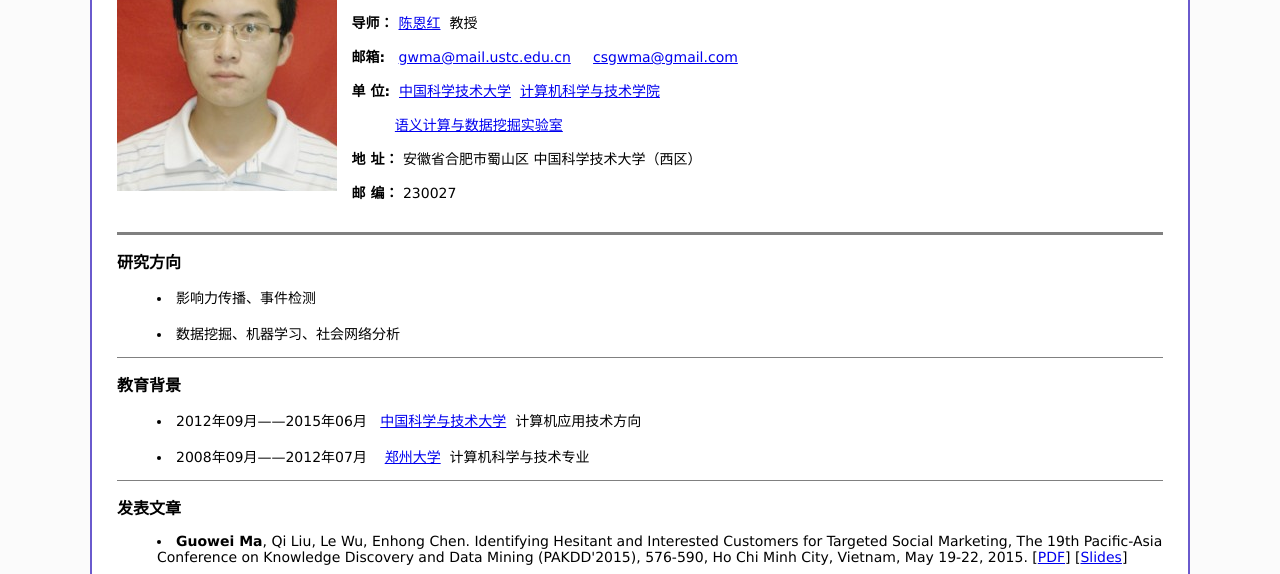
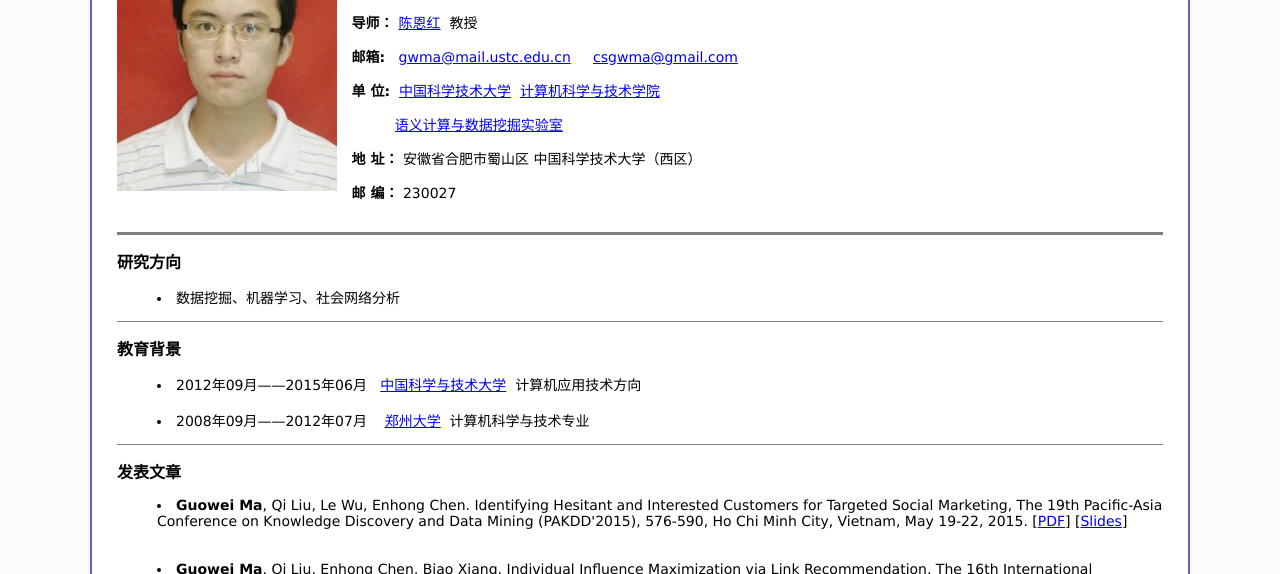
Before and after one commit to csgwma/csgwma.github.io, a plain HTML site: page index_chinese.html in a window 1280 px wide. Shown: the part 218-792 px from the top of the page. Drawn offline with Linux system fonts and the light colour scheme.

Commit message:
修改简历

```diff
--- a/index_chinese.html
+++ b/index_chinese.html
@@ -41,7 +41,6 @@
 
 		<p> <font size="3px"><strong>研究方向</strong></font>
 		<br><dir>
-		<li>影响力传播、事件检测</li><br>
 		<li>数据挖掘、机器学习、社会网络分析</li>
 		<!--  <li>毕业论文题目：基于影响力分析的社交用户推荐方法研究[<a href="files/2015-dissertation-slides.pdf">Slides</a>]</li> -->
 
```
Also changed, not shown: 1 other file.
